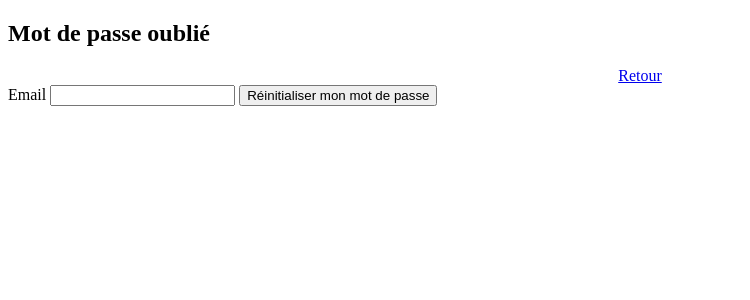
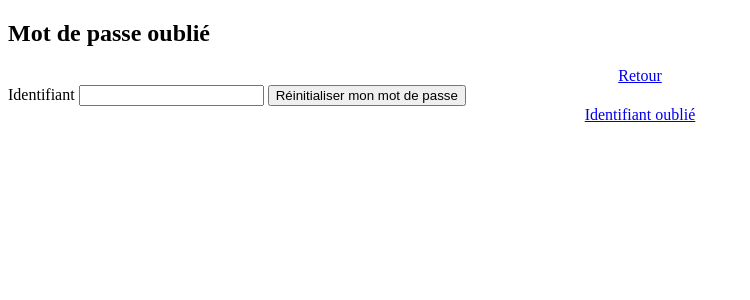
Before and after one commit to aouf/aouf-lowtech, a PHP site: page /lostpassword.php in a window 1280 px wide. Shown: the top 300 px of the page, without its empty margins (0-750 px from the left). Run offline with PHP 8.4, Linux system fonts and the light colour scheme; some libraries are stand-ins or nearby versions.

Commit message:
On passe en mode "identifiant"

```diff
--- a/tpl/lostpassword.php
+++ b/tpl/lostpassword.php
@@ -16,7 +16,7 @@ if (isset($_POST['email'])) {
 
     if ($status == 'enabled') {
 
-        // send email for reset password
+        // send email OR SMS for reset password : TODO
         $headers_mail = "MIME-Version: 1.0\n";
         $headers_mail .= 'From: '.$conf['mail']['from']."\n";
         $headers_mail .= 'Content-Type: text/plain; charset="utf-8"'."\n";
@@ -43,10 +43,11 @@ L'equipe Aouf
         </div>
         <center><a class="small-text" href='/'>Retour</a></center>
         <form class='full-size flex center column' method='post'>
-            <label for="email">Email <span class="saumon"></span></label>
-            <input type='text' name='email' required>
+            <label for="login">Identifiant <span class="saumon"></span></label>
+            <input type='text' name='login' required>
                         <button class='bg-vert noir' type="submit" value="Réinitialiser mon mot de passe">Réinitialiser mon mot de passe</button>
         </form>
+        <center class="index-small-links"><a class="small-text under saumon" href='/lostlogin'>Identifiant oublié</a></center>
 </div>
 
 <script type="text/javascript" src="/js/ytmenu.js"></script>
```
